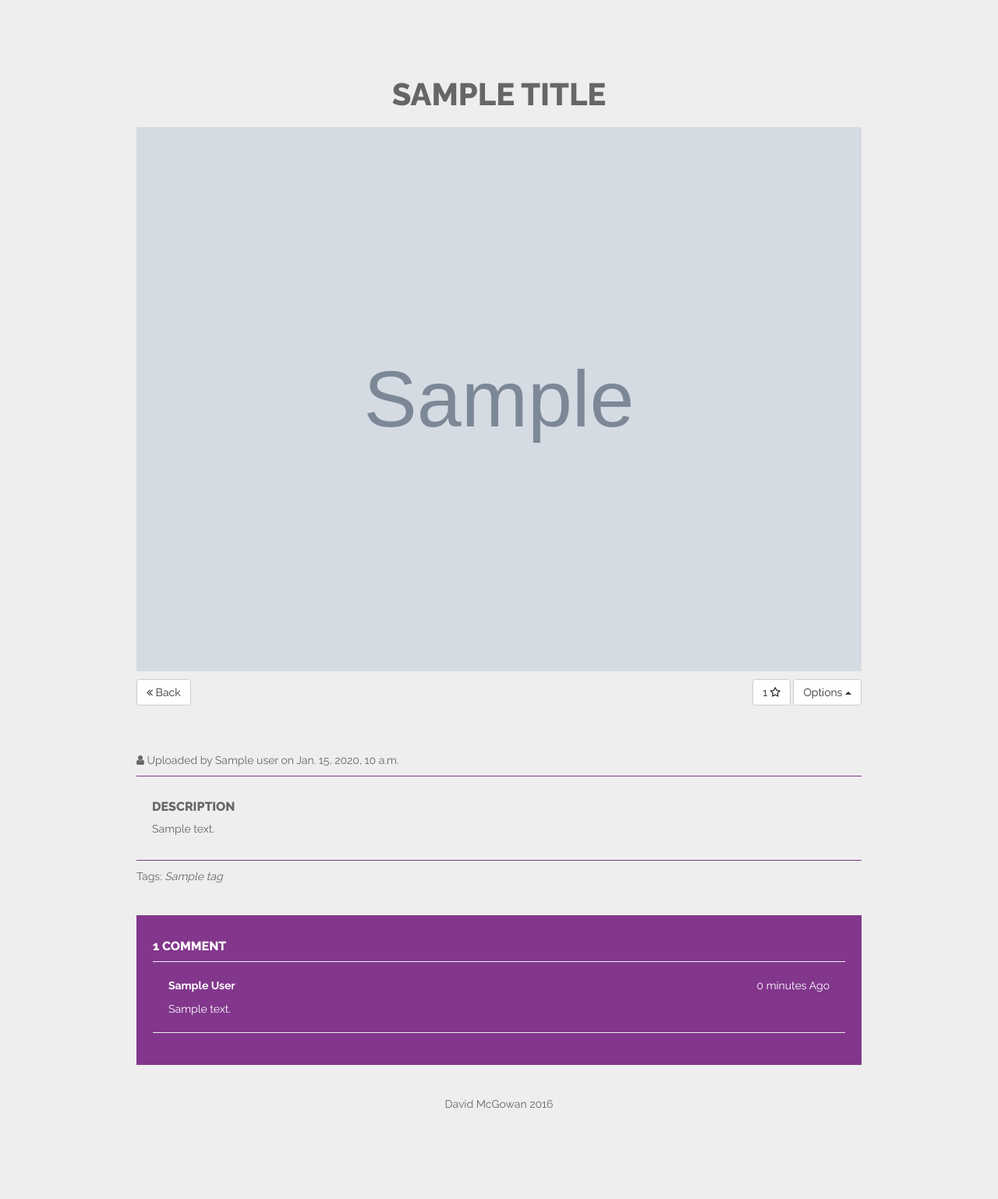
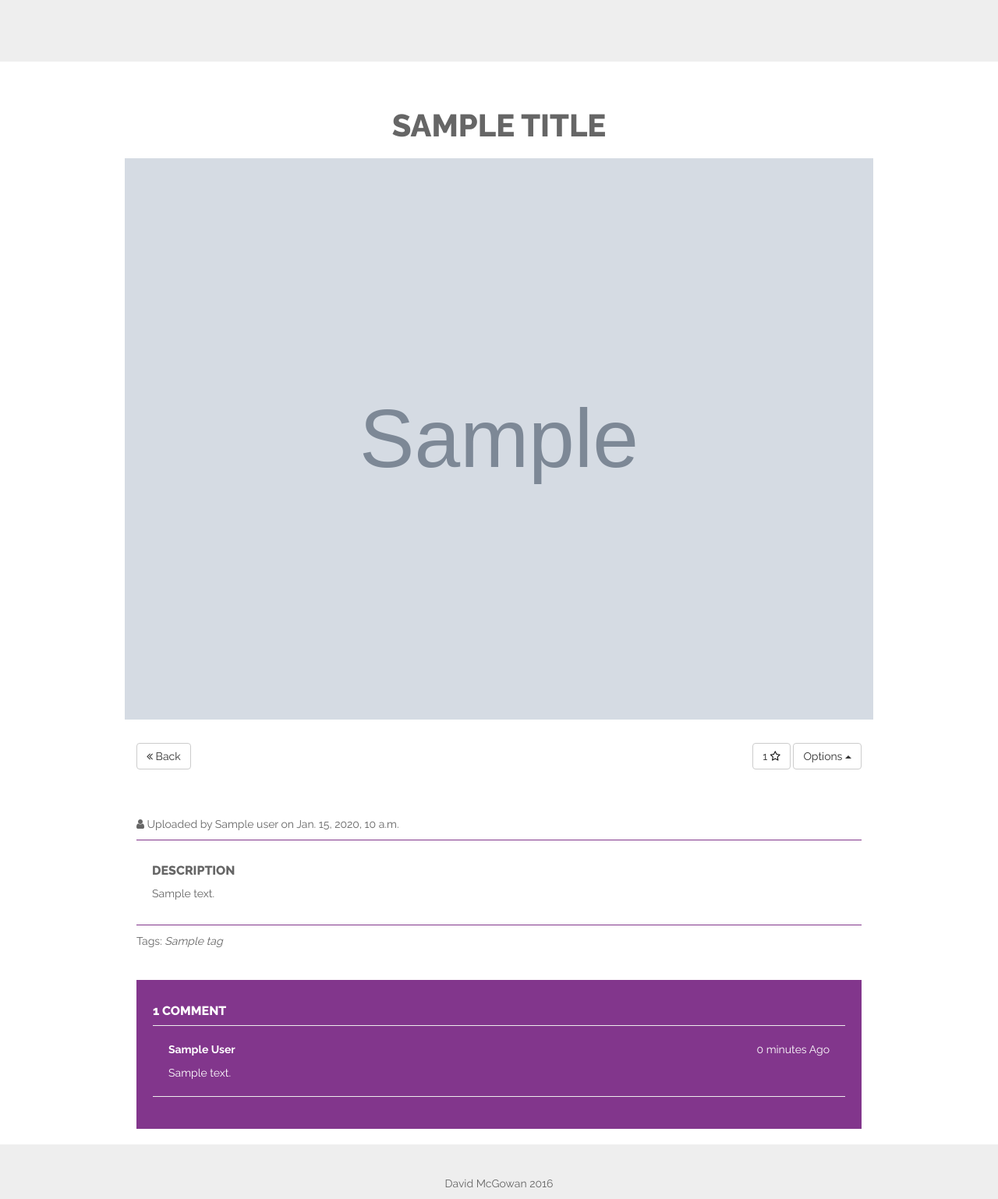
Before and after one commit to davidmcg1985/photozero-digitalocean, a Django app: template timeline/templates/photo_detail.html in a window 1280 px wide. Shown: the part 61-1599 px from the top of the page at 78% size. Before the commit the page ends 1483 px from the top, so only its background shows below. Run offline with Django 3.2, Linux system fonts and the light colour scheme; the template is opened without the code that fills it: most values are stand-ins (such as "Sample title", 1, 10 or a date in 2020); grey boxes marked "Sample" are stand-in pictures; parts of the project's set-up code (start-up, migrations or seed data) failed here and were passed over; some libraries are stand-ins or nearby versions.

Commit message:
fixed issue with bg

```diff
--- a/timeline/static/css/style.css
+++ b/timeline/static/css/style.css
@@ -139,7 +139,7 @@ a:focus {
 .navbar {
     min-height: 50px;
     margin-bottom: 0 !important;
-    border-bottom: 1px solid #82368C;
+    border-bottom: 1px solid #82368C !important;
 }
 
 .navbar-right {
--- a/timeline/templates/photo_detail.html
+++ b/timeline/templates/photo_detail.html
@@ -11,7 +11,10 @@
 
 	<div class="space"></div> <!-- 40px vertical spacing -->
 
-		<div class="container"> <!-- title and image container -->
+  	<!-- photo detail starts -->
+ 	<div class="photo">
+
+		<div class="container photo"> <!-- title and image container -->
 			<div class="row">
 				<div class="col-sm-12 text-center">
 					<h1>{{ title }}</h4> <!-- photo instance title -->
@@ -112,6 +115,7 @@
 				{% endif %}
 			</div>
   		</div>
+  	</div><!-- photo detail ends -->
 
 {% endblock content %}
 
```
